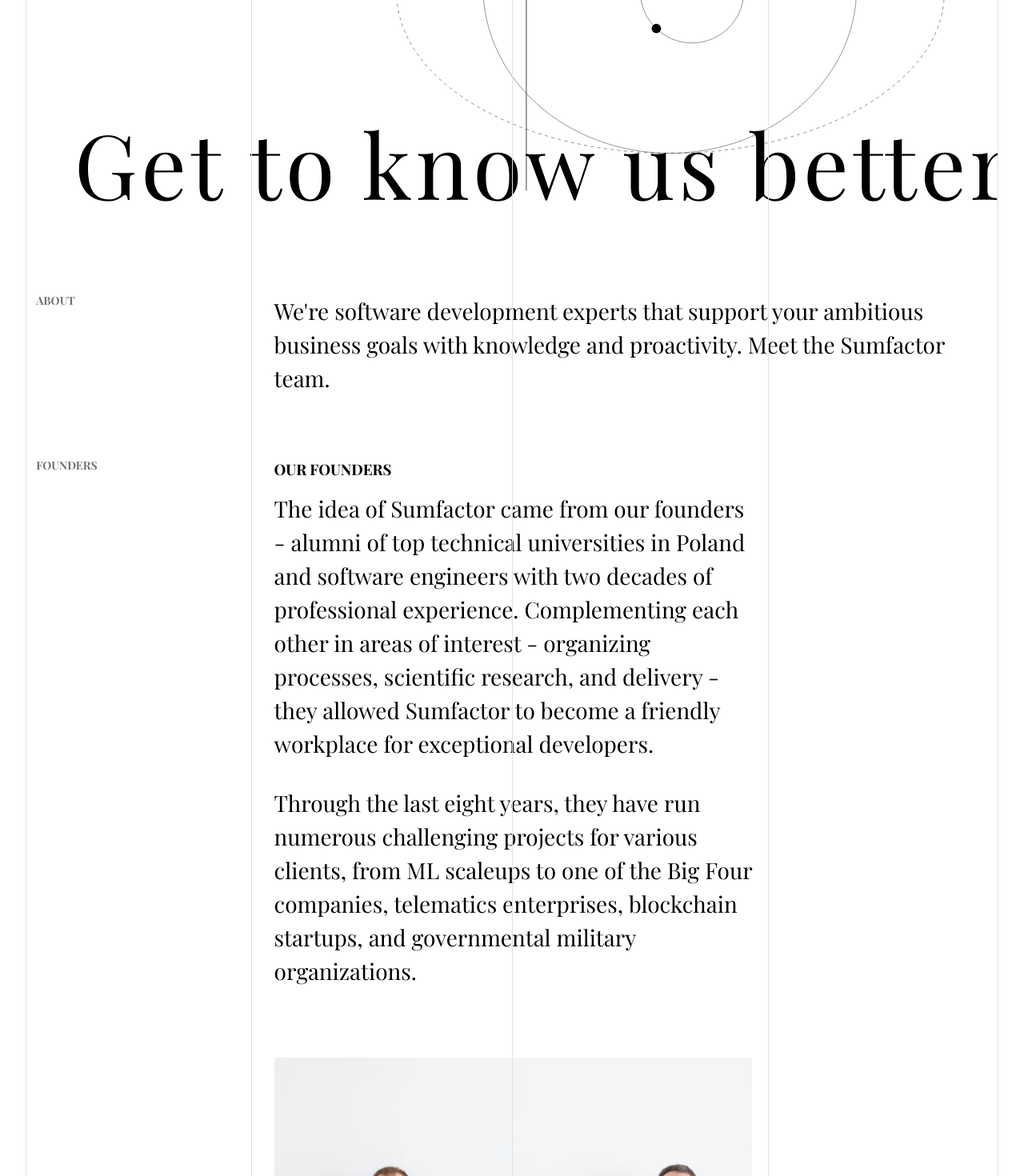
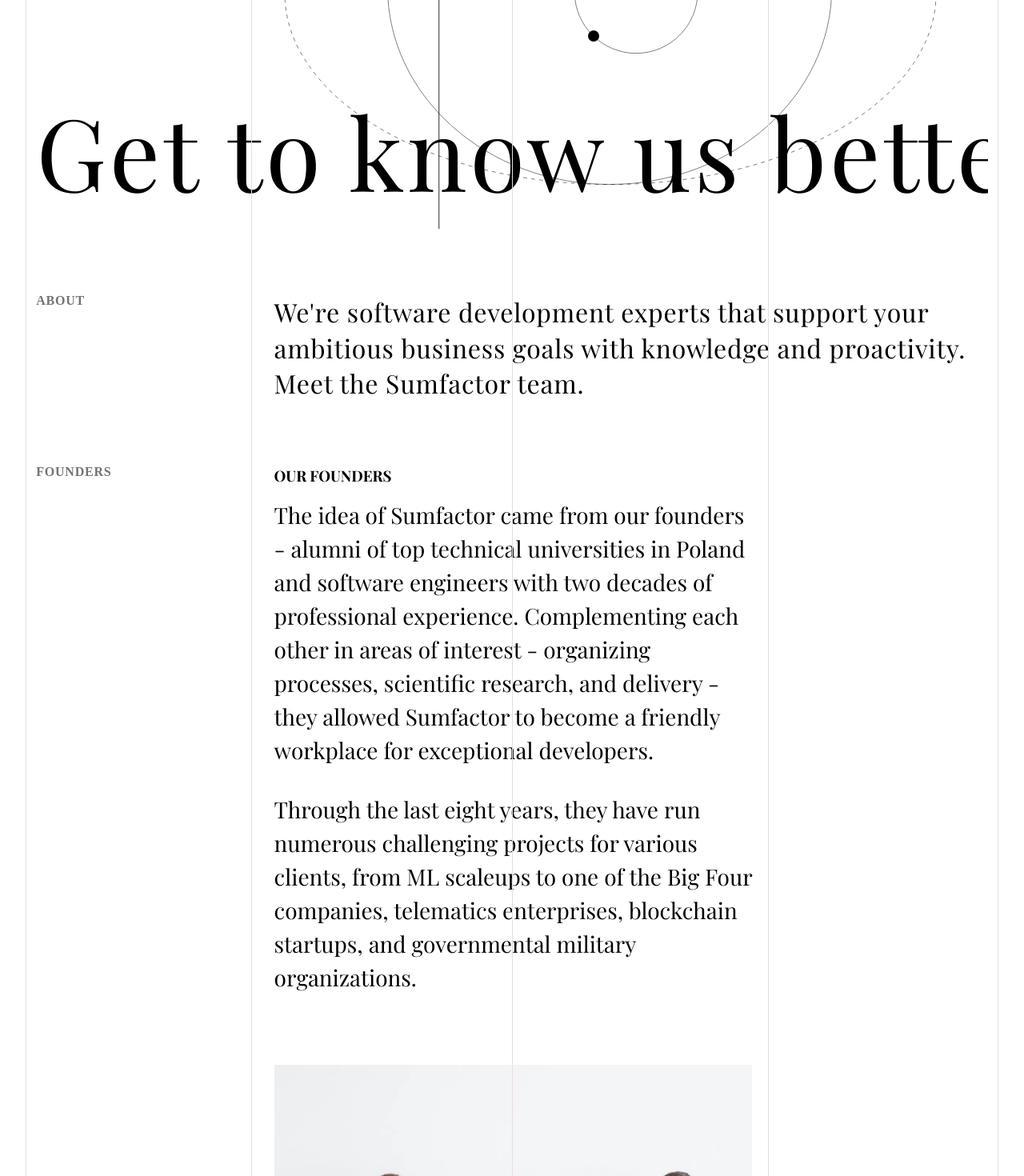
Before and after one commit to Shubham-SumFactor/project-sparkbit, a Next.js app: page /meetus in a window 1280 px wide. Shown: the part 400-1870 px from the top of the page at 80% size. Built offline with nearby package versions, Linux system fonts and the light colour scheme; a web font is replaced by a local one.

Commit message:
meet us UI updated

```diff
--- a/styles/MeetUs.module.css
+++ b/styles/MeetUs.module.css
@@ -31,17 +31,24 @@
   height: 690px;
   margin-bottom: 3rem;
   position: relative;
+  overflow: hidden;
+
 }
 
 .title {
-  bottom: 7%;
-  left: 4%;
+  line-height: 1;
+  /* font-size: clamp(4rem, 5vw + 3rem, 8rem); */
+  letter-spacing: 2px;
+  font-size: 125px;
+  font-weight: 100;
+  white-space: nowrap;
+  bottom: 10%;
+  left: 0%;
   position: absolute;
-  line-height: 1.2;
-  font-size: clamp(4rem, 5vw + 3rem, 8rem);
-  letter-spacing: 5px;
-  font-weight: 350;
-  white-space: nowrap;
+  color: #000000 !important;
+  letter-spacing: 4px;
+  z-index: 2;
+
 }
 
 .graphicElement {
@@ -49,7 +56,7 @@
   background-repeat: no-repeat;
   background-position: right;
   background-size: contain;
-  width: 46.25rem;
+  width: 55rem;
   height: 39rem;
   z-index: 2;
   position: absolute;
@@ -66,20 +73,21 @@
 }
 
 .about h2 {
-  font-size: 14px;
+  font-family: serif;
+  font-size: 16px;
   color: #737373;
-  font-weight: 700;
-  line-height: 15.4px;
+  font-weight: 900;
+  line-height: 1;
   margin-bottom: 1rem;
+  letter-spacing: 0.05rem;
 }
 
 .about p {
-  font-size: 28px;
-  line-height: 39.2px;
-  font-weight: 350;
-  line-height: 1.5;
+  font-size: 2rem;
+  line-height: 140%;
   color: #000000;
-  font-weight: 350;
+  font-weight: lighter;
+  letter-spacing: 0.05rem;
   overflow-wrap: break-word;
 
 }
@@ -94,11 +102,13 @@
 }
 
 .founder h2 {
-  font-size: 14px;
+  font-family: serif;
+  font-size: 16px;
   color: #737373;
-  font-weight: 700;
-  line-height: 15.4px;
+  font-weight: 900;
+  line-height: 1;
   margin-bottom: 1rem;
+  letter-spacing: 0.05rem;
 }
 
 .founder p {
@@ -147,8 +157,11 @@
 
   .title {
     white-space: normal;
-    font-size: 60px;
-    bottom: 18%;
+    font-size: 4rem;
+    text-align: left;
+    letter-spacing: 2px;
+    line-height: 1;
+    bottom: 26%;
 
   }
 
```
Also changed, not shown: pages/meetus.tsx (+2 -6 lines).
